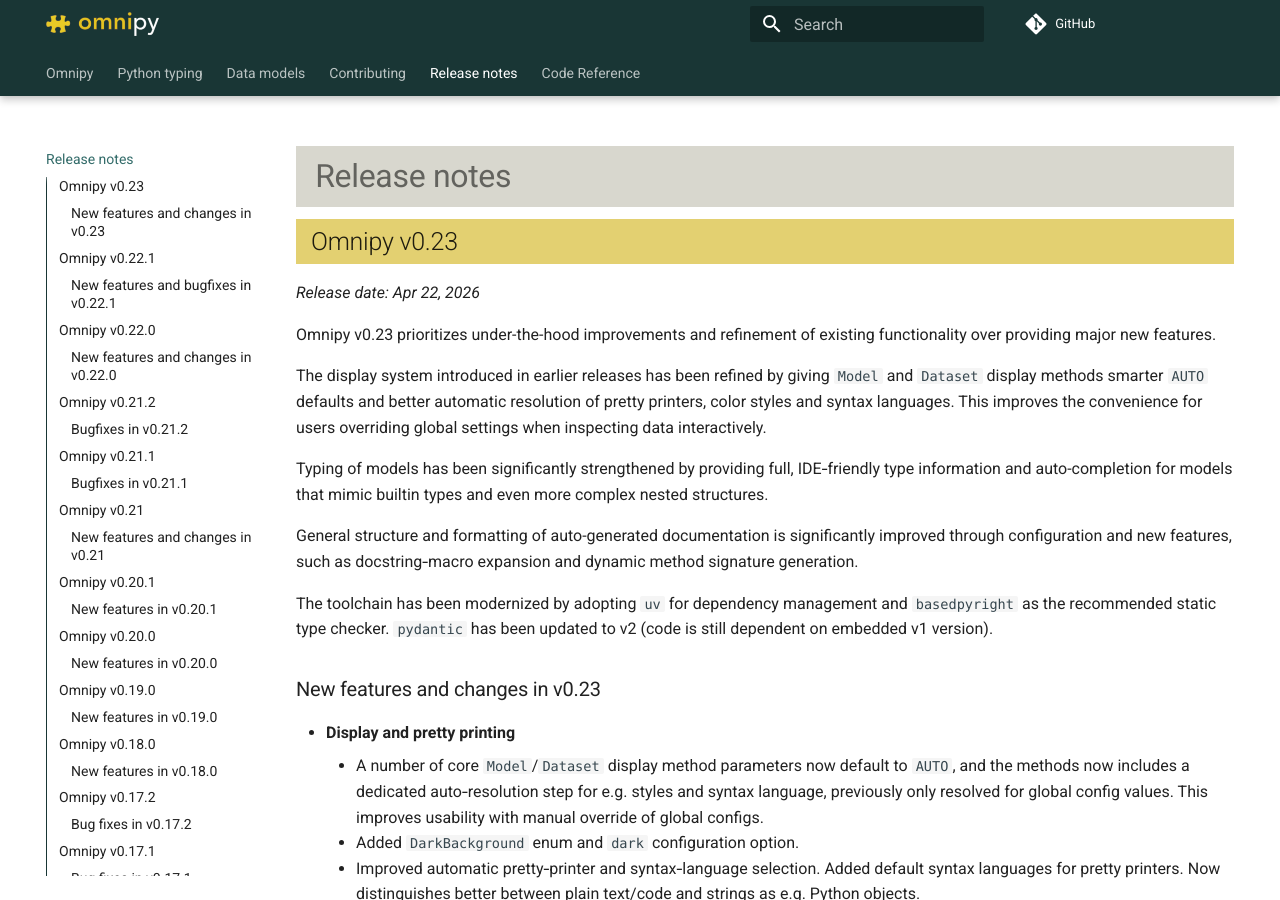
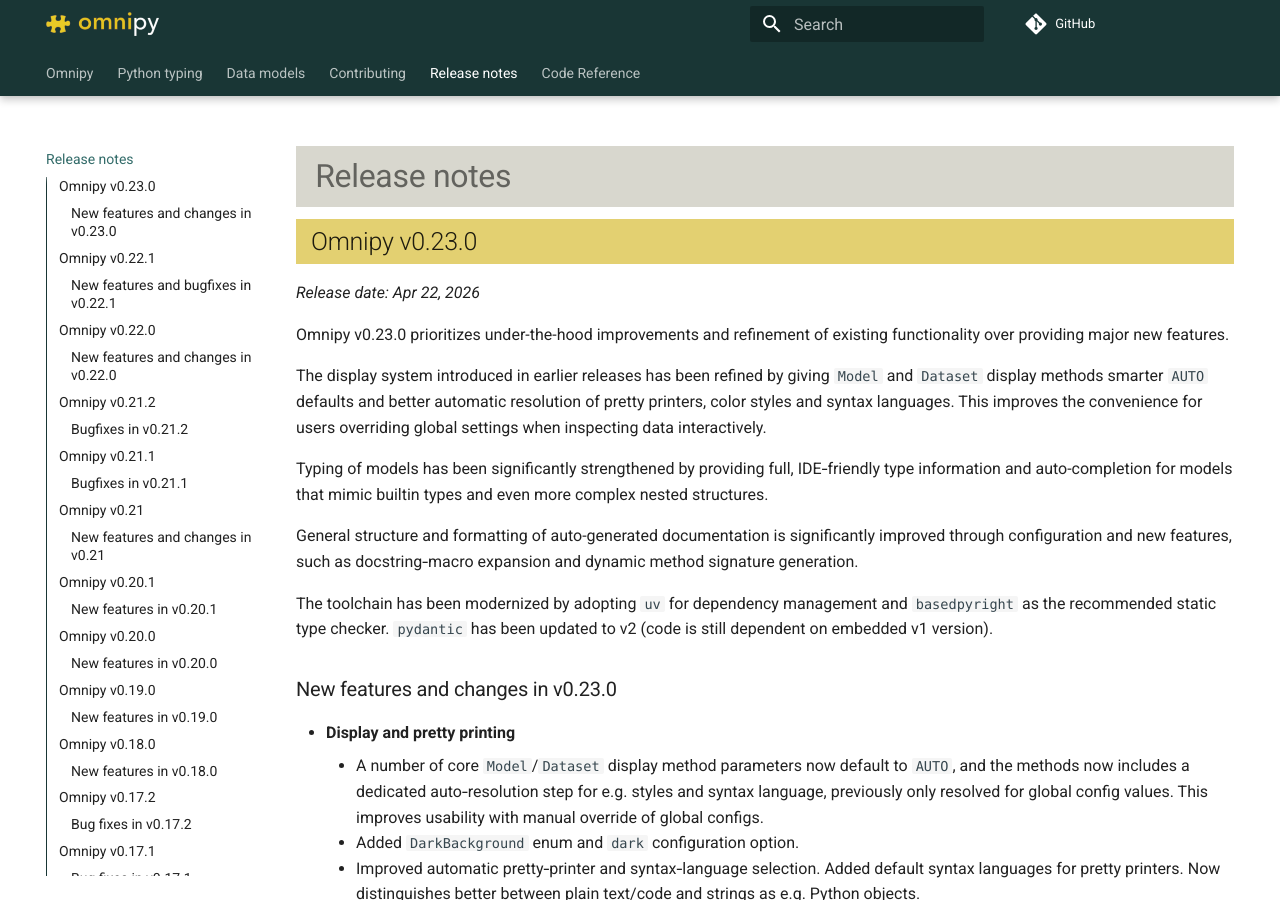
Before and after one commit to fairtracks/omnipy, an MkDocs documentation site: the page built from docs/release_notes.md, in a window 1280 px wide and 900 px high. Built offline with MkDocs 1.6.1 and Material for MkDocs 9.7.7, drawn with Linux system fonts in a browser that asks for light colours; comment, search, counter and statistics services are not loaded; a style sheet for code colours, icons or effects is not loaded.

Commit message:
Bump to v0.23.0 instead of 0.23

```diff
--- a/docs/release_notes.md
+++ b/docs/release_notes.md
@@ -1,8 +1,8 @@
-## Omnipy v0.23
+## Omnipy v0.23.0
 
 _Release date: Apr 22, 2026_
 
-Omnipy v0.23 prioritizes under-the-hood improvements and refinement of
+Omnipy v0.23.0 prioritizes under-the-hood improvements and refinement of
 existing functionality over providing major new features.
 
 The display system introduced in earlier releases has been refined by
@@ -23,7 +23,7 @@
 and `basedpyright` as the recommended static type checker. `pydantic` has
 been updated to v2 (code is still dependent on embedded v1 version).
 
-### New features and changes in v0.23
+### New features and changes in v0.23.0
 
 - **Display and pretty printing**
   - A number of core `Model`/`Dataset` display method parameters now
--- a/pyproject.toml
+++ b/pyproject.toml
@@ -1,6 +1,6 @@
 [project]
 name = "omnipy"
-version = "0.23"
+version = "0.23.0"
 description = "Omnipy is a type-driven Python library for data conversion, parsing and wrangling; tool and web service interoperability; and scalable dataflow orchestration"
 readme = "docs/readme.md"
 requires-python = ">=3.10,<3.14"
--- a/src/omnipy/__init__.py
+++ b/src/omnipy/__init__.py
@@ -1,4 +1,4 @@
-__version__ = '0.23'
+__version__ = '0.23.0'
 
 import os
 
```
Also changed, not shown: 2 other files.
